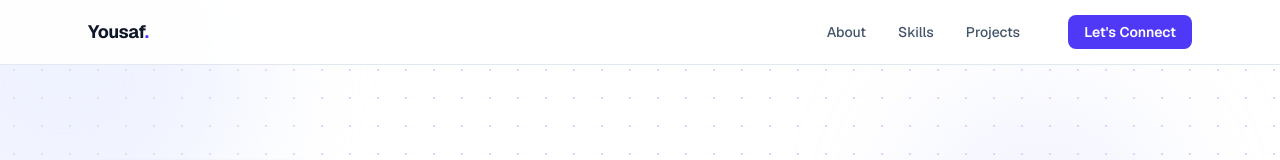
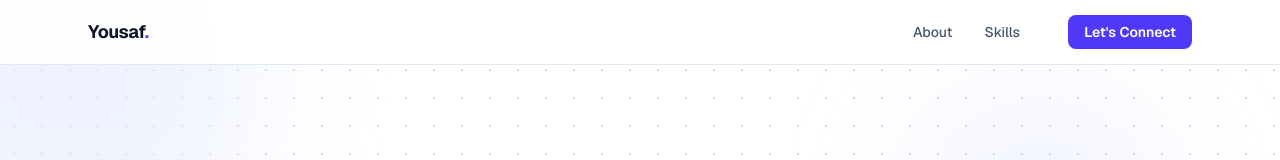
Before and after one commit to yousafzeb-byte/Portfolio, a Next.js app: page / in a window 1280 px wide. Shown: the top 160 px of the page. Built offline with nearby package versions, Linux system fonts and the light colour scheme.

Commit message:
refactor: remove Projects nav link, covered by Hero CTA

```diff
--- a/src/components/Navbar.tsx
+++ b/src/components/Navbar.tsx
@@ -6,7 +6,6 @@ import { useState, useEffect } from "react";
 const navLinks = [
   { label: "About", href: "#about" },
   { label: "Skills", href: "#skills" },
-  { label: "Projects", href: "#projects" },
 ];
 
 export default function Navbar() {
```
